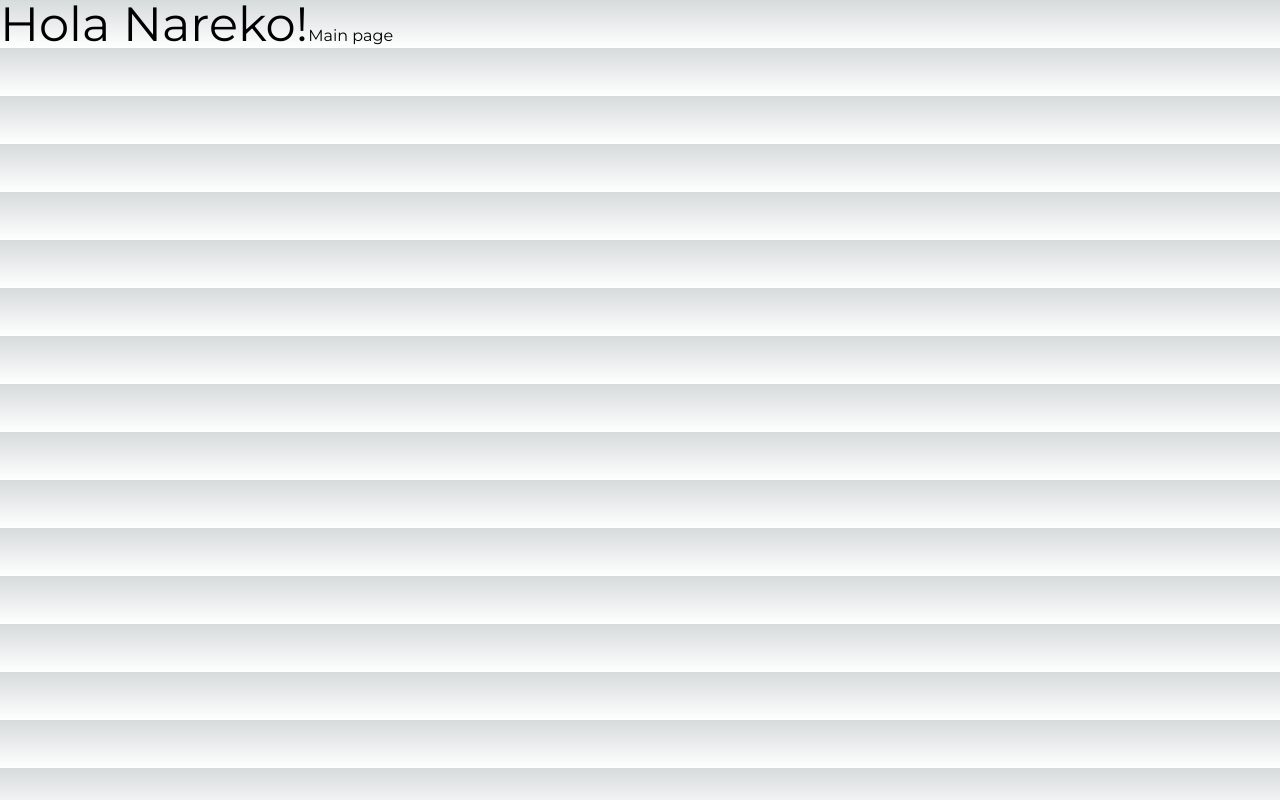
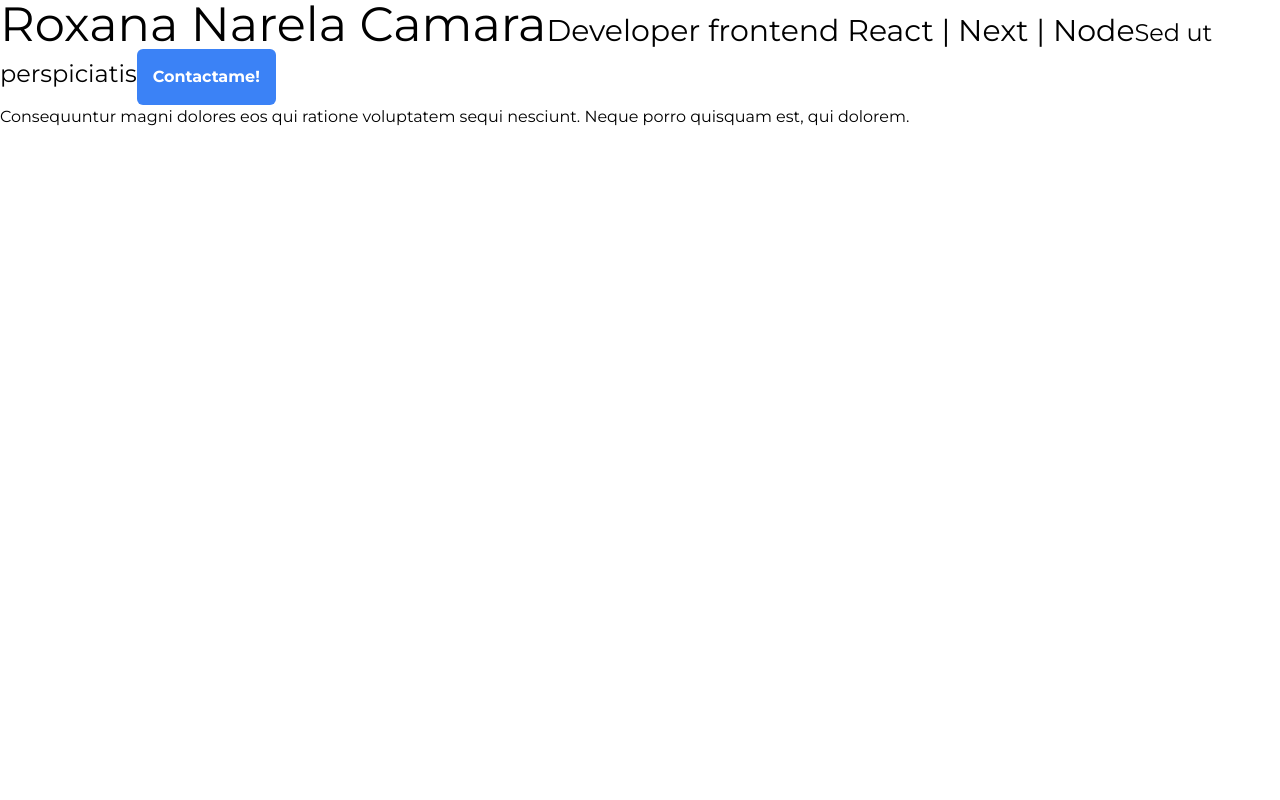
Before and after one commit to NarelaCamara/next, a Next.js app: page / in a window 1280 px wide. Built offline with nearby package versions, Linux system fonts and the light colour scheme.

Commit message:
feat: self page

```diff
--- /dev/null
+++ b/app/components/buttonPrimary/ButtonPrimary.tsx
@@ -0,0 +1,13 @@
+import React from "react";
+
+interface Props {
+  text: string;
+}
+
+export const ButtonPrimary = ({ text }: Props) => {
+  return (
+    <button className="btn overflow-hidden relative w-34 bg-blue-500 text-white py-4 px-4 rounded-md font-bold -- before:block before:absolute before:h-full before:w-1/2 before:rounded-full before:bg-slate-300 before:top-0 before:left-1/4 before:transition-transform before:opacity-0 before:hover:opacity-100 hover:text-white hover:before:animate-ping transition-all duration-300">
+      <span className="relative">{text}</span>
+    </button>
+  );
+};
--- a/app/components/index.ts
+++ b/app/components/index.ts
@@ -3,3 +3,5 @@ export * from "./activeLink/ActiveLink";
 export * from "./sidebar/Sidebar";
 export * from "./cartCounter/CartCounter";
 export * from "./simpleWidget/SimpleWidget";
+export * from "./buttonPrimary/ButtonPrimary";
+export * from "./paragraph/Paragraph";
--- /dev/null
+++ b/app/components/paragraph/Paragraph.tsx
@@ -0,0 +1,9 @@
+import React from "react";
+
+interface Props {
+  paragraph: string;
+}
+
+export const Paragraph = ({ paragraph }: Props) => {
+  return <p>{paragraph}</p>;
+};
--- a/app/globals.css
+++ b/app/globals.css
@@ -10,20 +10,12 @@
 
 @media (prefers-color-scheme: dark) {
   :root {
-    --foreground-rgb: 255, 255, 255;
-    --background-start-rgb: 0, 0, 0;
-    --background-end-rgb: 0, 0, 0;
   }
 }
 
 body {
-  color: rgb(var(--foreground-rgb));
-  background: linear-gradient(
-      to bottom,
-      transparent,
-      rgb(var(--background-end-rgb))
-    )
-    rgb(var(--background-start-rgb));
+  color: black;
+  background: white;
 }
 
 @layer utilities {
--- a/app/page.tsx
+++ b/app/page.tsx
@@ -1,5 +1,6 @@
 import { Montserrat } from "next/font/google";
 import Link from "next/link";
+import { ButtonPrimary, Paragraph } from "./components";
 
 const monserrat = Montserrat({
   weight: ["300", "400", "500", "700"],
@@ -10,9 +11,19 @@ const monserrat = Montserrat({
 
 export default function Home() {
   return (
-    <main className={monserrat.className}>
-      <span className="text-5xl">Hola Nareko!</span>
-      <Link href="/main">Main page</Link>
+    <main className={` ${monserrat.className} `}>
+      <span className="text-5xl">Roxana Narela Camara</span>
+
+      <span className="text-3xl">Developer frontend React | Next | Node</span>
+
+      <span className="text-2xl">Sed ut perspiciatis</span>
+
+      <ButtonPrimary text={"Contactame!"} />
+
+      <Paragraph
+        paragraph="Consequuntur magni dolores eos qui ratione voluptatem sequi nesciunt.
+Neque porro quisquam est, qui dolorem."
+      />
     </main>
   );
 }
```
